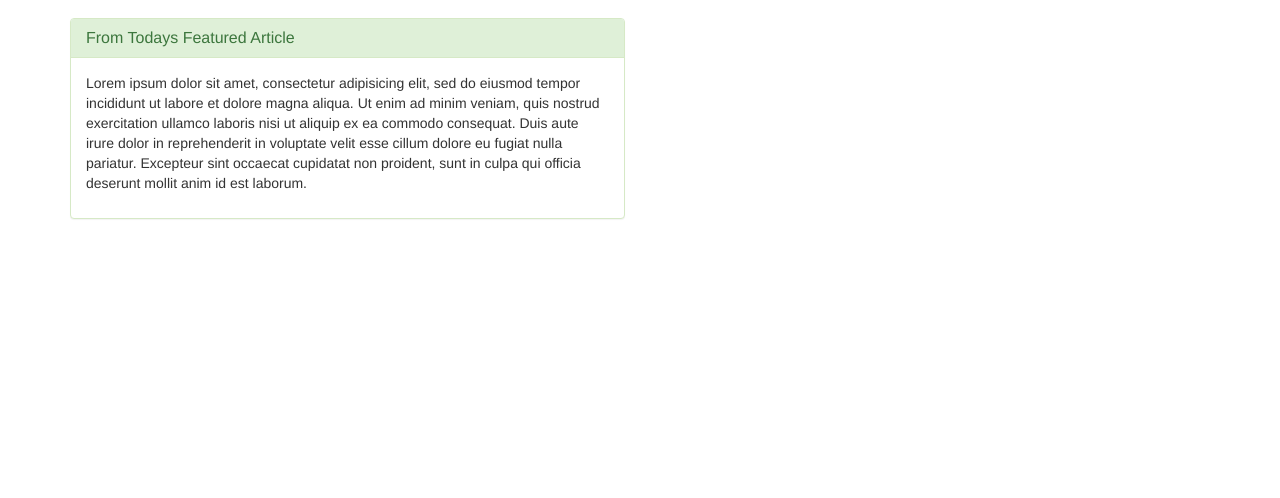
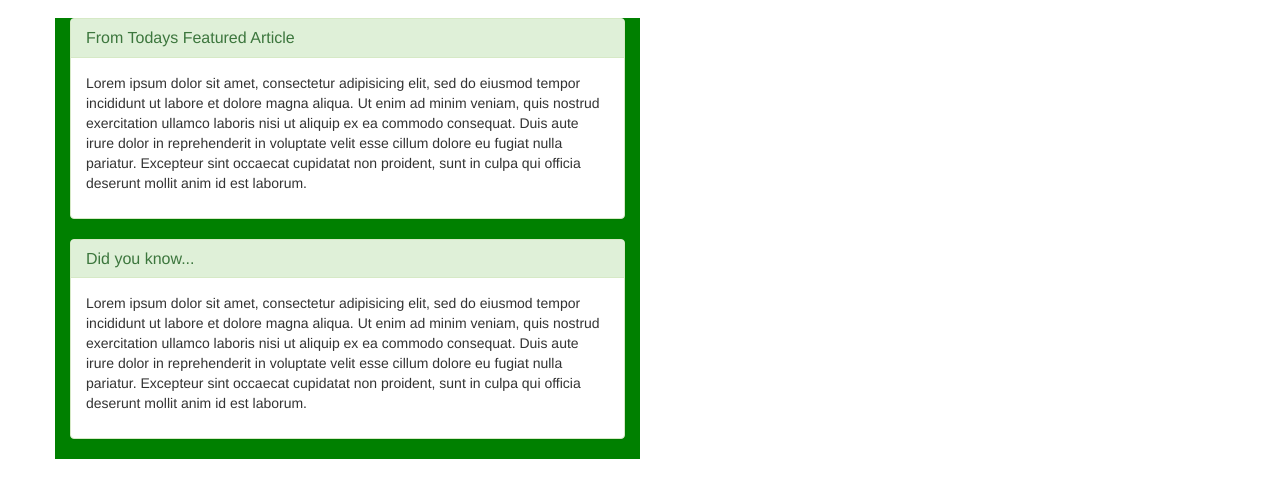
Before and after one commit to jmcnamara44/wiki-site, a plain HTML site: page index.html in a window 1280 px wide. Shown: the part 112-610 px from the top of the page. Drawn offline with Linux system fonts and the light colour scheme.

Commit message:
add left side of grid

```diff
--- a/css/styles.css
+++ b/css/styles.css
@@ -9,3 +9,11 @@
   background-color: lightgray;
   margin-top: 15px;
 }
+
+.left {
+  background-color: green;
+}
+
+/*.panel-body {
+  background-color: white;
+}*/
--- a/index.html
+++ b/index.html
@@ -39,10 +39,18 @@
         </div>
       </div>
       <div class="row">
-        <div class="col-xs-6">
+        <div class="col-xs-6 left">
           <div class="panel panel-success">
             <div class="panel-heading">
               <h3 class="panel-title">From Todays Featured Article</h3>
+            </div>
+            <div class="panel-body">
+              <p>Lorem ipsum dolor sit amet, consectetur adipisicing elit, sed do eiusmod tempor incididunt ut labore et dolore magna aliqua. Ut enim ad minim veniam, quis nostrud exercitation ullamco laboris nisi ut aliquip ex ea commodo consequat. Duis aute irure dolor in reprehenderit in voluptate velit esse cillum dolore eu fugiat nulla pariatur. Excepteur sint occaecat cupidatat non proident, sunt in culpa qui officia deserunt mollit anim id est laborum.</p>
+            </div>
+          </div>
+          <div class="panel panel-success">
+            <div class="panel-heading">
+              <h3 class="panel-title">Did you know...</h3>
             </div>
             <div class="panel-body">
               <p>Lorem ipsum dolor sit amet, consectetur adipisicing elit, sed do eiusmod tempor incididunt ut labore et dolore magna aliqua. Ut enim ad minim veniam, quis nostrud exercitation ullamco laboris nisi ut aliquip ex ea commodo consequat. Duis aute irure dolor in reprehenderit in voluptate velit esse cillum dolore eu fugiat nulla pariatur. Excepteur sint occaecat cupidatat non proident, sunt in culpa qui officia deserunt mollit anim id est laborum.</p>
```
